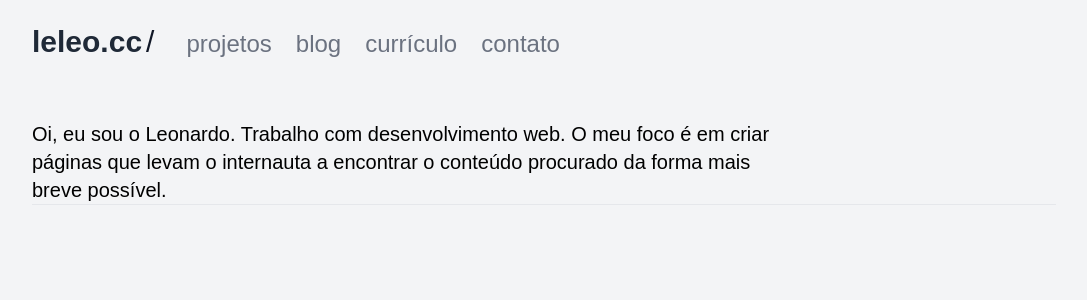
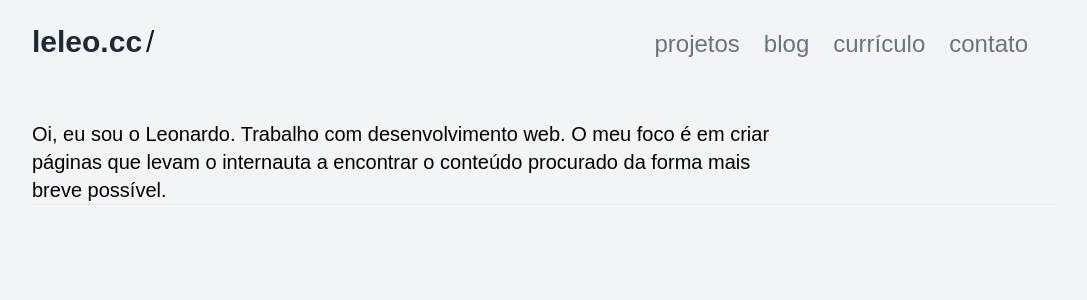
Before and after one commit to leoc01/leleo.cc, a Next.js app: page / in a window 1280 px wide. Shown: the top 300 px of the page, without its empty margins (96-1183 px from the left). Built offline with nearby package versions, Linux system fonts and the light colour scheme; a web font is replaced by a local one.

Commit message:
Reparo de posicionamento dos itens do menu

```diff
--- a/components/menu.js
+++ b/components/menu.js
@@ -47,8 +47,8 @@ export default function Menu({ path, activateLink }) {
           /
         </p>
         <div
-          className={`relative h-9 grow grid justify-between grid-cols-[auto_auto] ${
-            href !== "/" ? "grid-cols-[auto_auto]" : ""
+          className={`relative h-9 grow grid justify-end grid-cols-[auto_auto] ${
+            href !== "/" ? "grid-cols-[auto_auto] justify-between" : ""
           }`}
         >
           {href !== "/" && (
```
